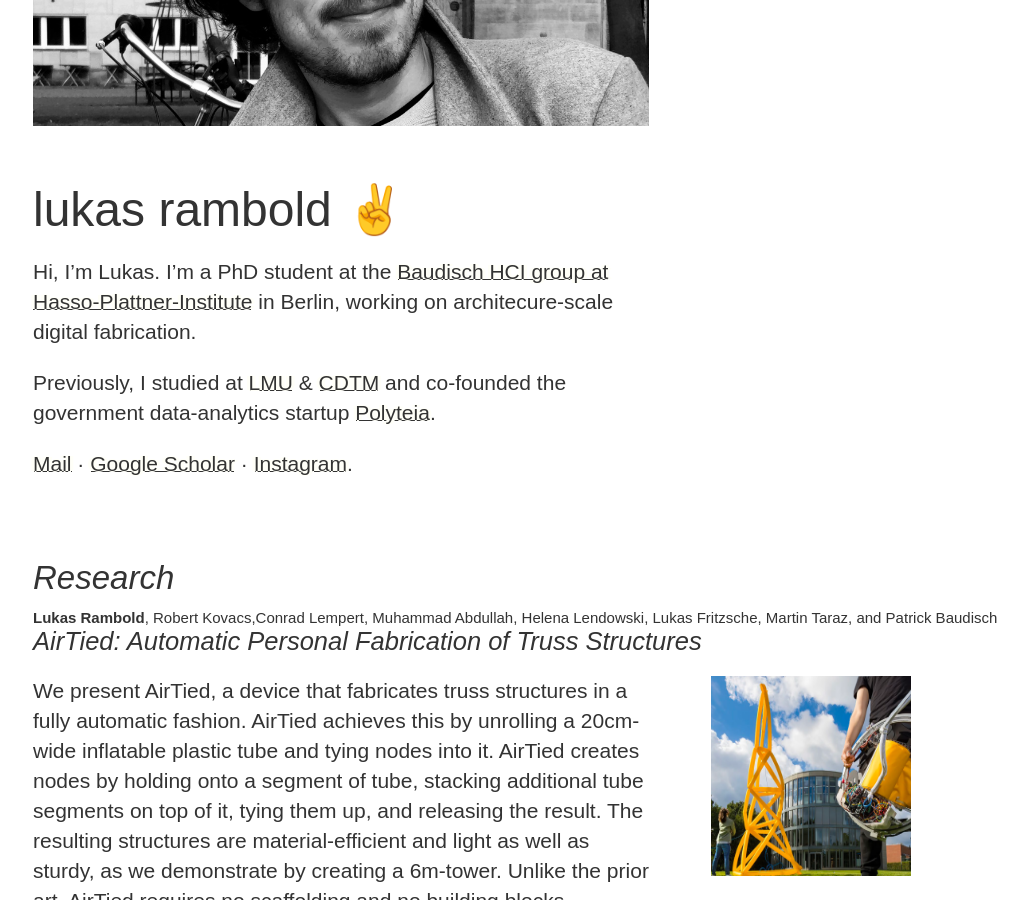
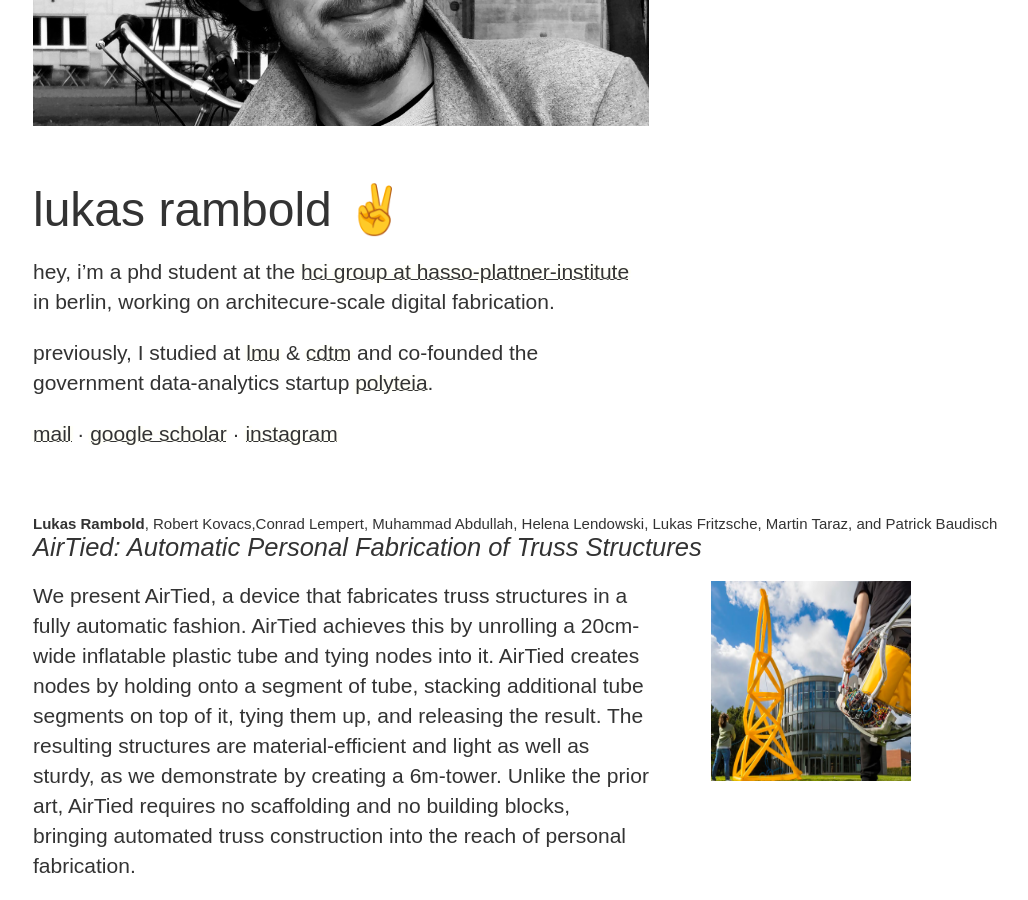
Before and after one commit to ramboldio/ramboldio.github.io, a Jekyll site: the page built from index.md, in a window 1280 px wide and 900 px high, scrolled down 334 px. Shown: the whole window, without its empty margins (127-1155 px from the left). Built offline with Jekyll 4.4.1, drawn with Linux system fonts in a browser that asks for light colours.

Commit message:
make more stuff lowercase, get rid of research heading

```diff
--- a/_layouts/home.html
+++ b/_layouts/home.html
@@ -7,7 +7,6 @@ layout: default
 	</section>
 
 	<section class="portfolio">
-		<h2>Research</h2>
 		{% assign sorted_portfolio = site.portfolio | sort: 'year' | reverse %}
 		{% for portfolio_item in sorted_portfolio %}
 		<section class="portfolio-item">
--- a/index.md
+++ b/index.md
@@ -8,9 +8,8 @@ layout: home
 
 # lukas rambold ✌️
 
-Hi, I'm Lukas.
-I'm a PhD student at the [Baudisch HCI group at Hasso-Plattner-Institute](https://hpi.de/baudisch/home.html) in Berlin, working on architecure-scale digital fabrication.
+hey, i'm a phd student at the [hci group at hasso-plattner-institute](https://hpi.de/baudisch/home.html) in berlin, working on architecure-scale digital fabrication.
 
-Previously, I studied at [LMU](http://www.medien.ifi.lmu.de/) & [CDTM](https://cdtm.de) and co-founded the government data-analytics startup [Polyteia](https://www.crunchbase.com/organization/polyteia).
+previously, I studied at [lmu](http://www.medien.ifi.lmu.de/) & [cdtm](https://cdtm.de) and co-founded the government data-analytics startup [polyteia](https://www.crunchbase.com/organization/polyteia).
 
-[Mail](mailto:lukas@rambold.de) · [Google Scholar](https://scholar.google.de/citations?user=PrYIn3MAAAAJ) · [Instagram](https://instagram.com/ramboldio).
+[mail](mailto:lukas@rambold.de) · [google scholar](https://scholar.google.de/citations?user=PrYIn3MAAAAJ) · [instagram](https://instagram.com/ramboldio)
```
